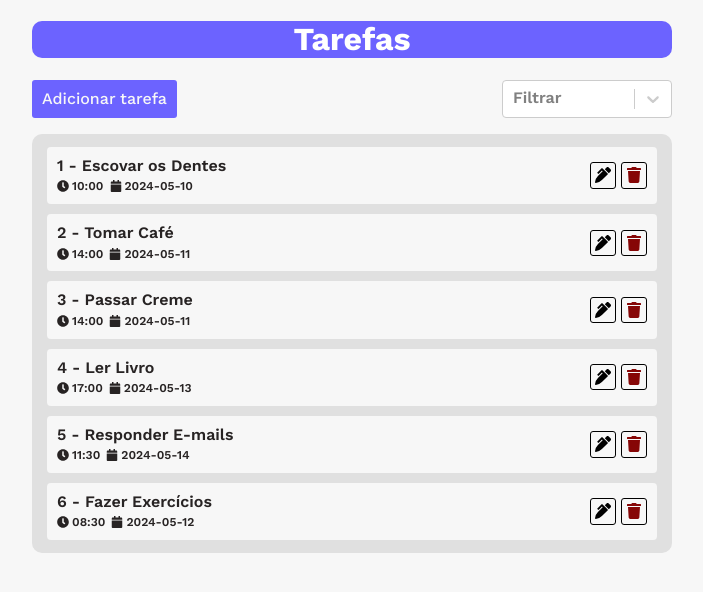
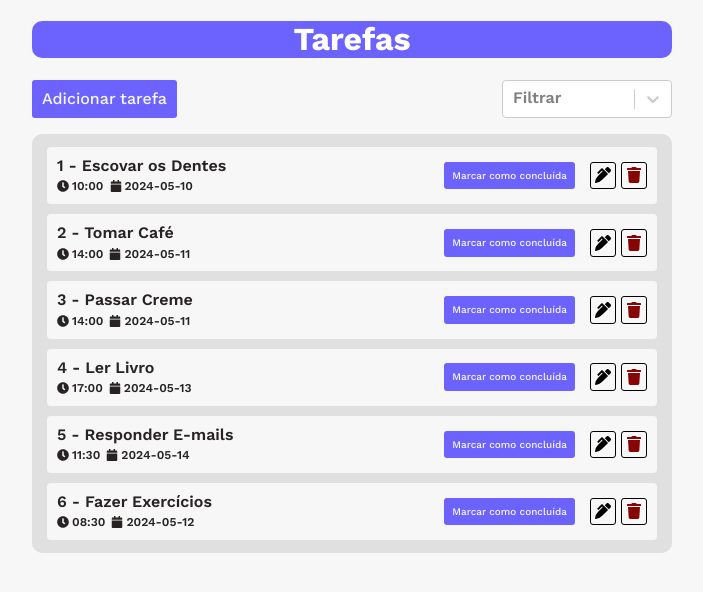
Before and after one commit to JpLoyal/To_Do, a React (Vite) app: page / in a window 1280 px wide. Shown: the top 592 px of the page, without its empty margins (288-991 px from the left). Built offline with nearby package versions, Linux system fonts and the light colour scheme.

Commit message:
feat: adiciona id nas tarefas utilizando o UUID

```diff
--- a/package.json
+++ b/package.json
@@ -15,7 +15,8 @@
     "react-dom": "^18.2.0",
     "react-icons": "^5.2.1",
     "react-modal": "^3.16.1",
-    "react-select": "^5.8.0"
+    "react-select": "^5.8.0",
+    "uuid": "^9.0.1"
   },
   "devDependencies": {
     "@types/react": "^18.2.66",
--- a/src/components/Modals/ModalAdicionarTarefa/ModalAdicionarTarefa.jsx
+++ b/src/components/Modals/ModalAdicionarTarefa/ModalAdicionarTarefa.jsx
@@ -6,8 +6,6 @@ const ModalAdicionarTarefa = ({
     modalAdicionarIsOpen,
     fecharModalDeCriacao,
     adicionarTarefa,
-    idNovaTarefa,
-    setIdNovaTarefa,
     descricaoNovaTarefa,
     setDescricaoNovaTarefa,
     dataNovaTarefa,
--- a/src/components/Tasks/Tasks.jsx
+++ b/src/components/Tasks/Tasks.jsx
@@ -5,6 +5,7 @@ import ModalAtualizarTarefa from '../Modals/ModalAtualizarTarefa/ModalAtualizarT
 import ModalExcluirTarefa from '../Modals/ModalExcluirTarefa/ModalExcluirTarefa';
 
 import { FaPenAlt, FaTrash, FaClock, FaCalendar } from "react-icons/fa";
+
 
 const Tasks = ({ tasks, atualizarTarefa, removerTarefa, filtroTarefas }) => {
 
@@ -59,6 +60,21 @@ const Tasks = ({ tasks, atualizarTarefa, removerTarefa, filtroTarefas }) => {
                                 </div>
                             </div>
                             <span className={styles.spanBotoesAttDel}>
+                                {tarefa.status === 'pendente' && (
+                                    <button
+                                        className={styles.botaoConcluirTarefa}
+                                    >
+                                        Marcar como concluída
+                                    </button>
+                                )}
+
+                                {tarefa.status === 'concluida' && (
+                                    <button
+                                        className={styles.botaoConcluirTarefa}
+                                    >
+                                        Desmarcar como concluída
+                                    </button>
+                                )}
                                 <button className={styles.botoesAttDel} onClick={() => {
                                     abrirModalDeAtualizacao(index);
                                 }}>
--- a/src/components/Tasks/Tasks.module.css
+++ b/src/components/Tasks/Tasks.module.css
@@ -25,6 +25,12 @@
     gap: 3px;
 }
 
+.botaoConcluirTarefa {
+    font-size: 10px;
+    padding: 8px;
+    margin-right: 10px;
+}
+
 .botoesAttDel {
     background-color: var(--branco);
     color: black;
--- a/src/components/WrapperTasks/WrapperTasks.jsx
+++ b/src/components/WrapperTasks/WrapperTasks.jsx
@@ -1,6 +1,7 @@
 import styles from './WrapperTasks.module.css';
 import { useState } from 'react';
 import Tasks from '../Tasks/Tasks';
+import { v4 as uuidv4 } from 'uuid'
 
 import ModalAdicionarTarefa from '../Modals/ModalAdicionarTarefa/ModalAdicionarTarefa';
 import FiltroTarefas from '../FiltroTarefas/FiltroTarefas';
@@ -9,7 +10,6 @@ import tarefas from '../../data/tarefas'
 const WrapperTasks = () => {
     const [tasks, setTasks] = useState(tarefas);
 
-    const [idNovaTarefa, setIdNovaTarefa] = useState('');
     const [descricaoNovaTarefa, setDescricaoNovaTarefa] = useState('');
     const [dataNovaTarefa, setDataNovaTarefa] = useState('');
     const [horarioNovaTarefa, setHorarioNovaTarefa] = useState('');
@@ -21,14 +21,13 @@ const WrapperTasks = () => {
 
     function adicionarTarefa(){
         const novaTarefa = {
-            id: idNovaTarefa,
+            id: uuidv4(),
             descricao: descricaoNovaTarefa,
             data: dataNovaTarefa,
             horario: horarioNovaTarefa,
             status: statusNovaTarefa,
         }
         setTasks([...tasks, novaTarefa]);
-        setIdNovaTarefa('');
         setDescricaoNovaTarefa('');
         setDataNovaTarefa('');
         setHorarioNovaTarefa('');
@@ -71,8 +70,6 @@ const WrapperTasks = () => {
                 modalAdicionarIsOpen={modalAdicionarIsOpen}
                 fecharModalDeCriacao={fecharModalDeCriacao}
                 adicionarTarefa={adicionarTarefa}
-                idNovaTarefa={idNovaTarefa}
-                setIdNovaTarefa={setIdNovaTarefa}
                 descricaoNovaTarefa={descricaoNovaTarefa}
                 setDescricaoNovaTarefa={setDescricaoNovaTarefa}
                 dataNovaTarefa={dataNovaTarefa}
--- a/src/data/tarefas.jsx
+++ b/src/data/tarefas.jsx
@@ -1,69 +1,71 @@
+import { v4 as uuidv4 } from 'uuid';
+
 const tarefas = [
     {
-        id: 1,
+        id: uuidv4(),
         descricao: "Escovar os Dentes",
         data: "2024-05-10",
         horario: "10:00",
         status: "pendente"
     },
     {
-        id: 2,
+        id: uuidv4(),
         descricao: "Tomar Café",
         data: "2024-05-11",
         horario: "14:00",
         status: "pendente"
     },
     {
-        id: 3,
+        id: uuidv4(),
         descricao: "Passar Creme",
         data: "2024-05-11",
         horario: "14:00",
         status: "pendente"
     },
     {
-        id: 4,
+        id: uuidv4(),
         descricao: "Ler Livro",
         data: "2024-05-13",
         horario: "17:00",
         status: "pendente"
     },
     {
-        id: 5,
+        id: uuidv4(),
         descricao: "Responder E-mails",
         data: "2024-05-14",
         horario: "11:30",
         status: "pendente"
     },
     {
-        id: 6,
+        id: uuidv4(),
         descricao: "Fazer Compras",
         data: "2024-05-15",
         horario: "15:00",
         status: "concluida"
     },
     {
-        id: 7,
+        id: uuidv4(),
         descricao: "Preparar Almoço",
         data: "2024-05-16",
         horario: "12:00",
         status: "concluida"
     },
     {
-        id: 8,
+        id: uuidv4(),
         descricao: "Assistir Filme",
         data: "2024-05-17",
         horario: "20:00",
         status: "concluida"
     },
     {
-        id: 9,
+        id: uuidv4(),
         descricao: "Estudar Programação",
         data: "2024-05-18",
         horario: "09:00",
         status: "concluida"
     },
     {
-        id: 10,
+        id: uuidv4(),
         descricao: "Fazer Exercícios",
         data: "2024-05-12",
         horario: "08:30",
```
Also changed, not shown: 1 other file (tests, documents, lock files or other folders).
